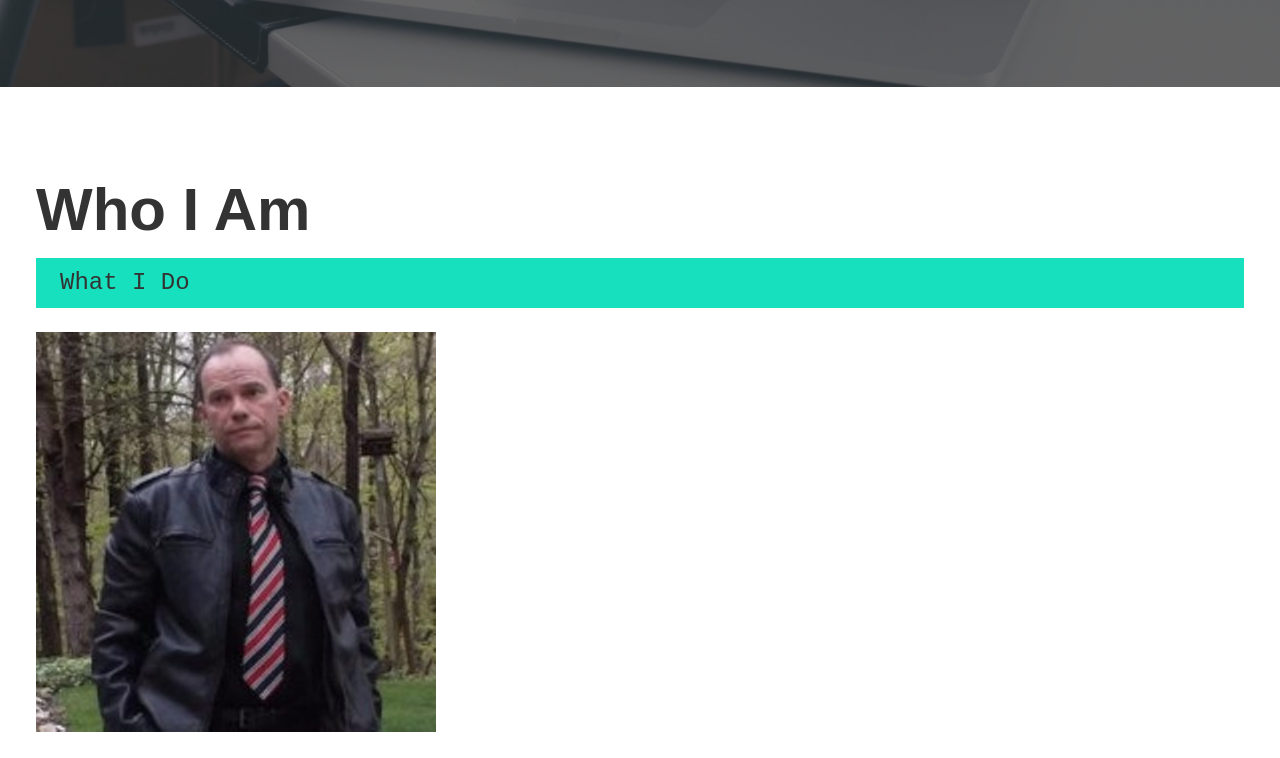
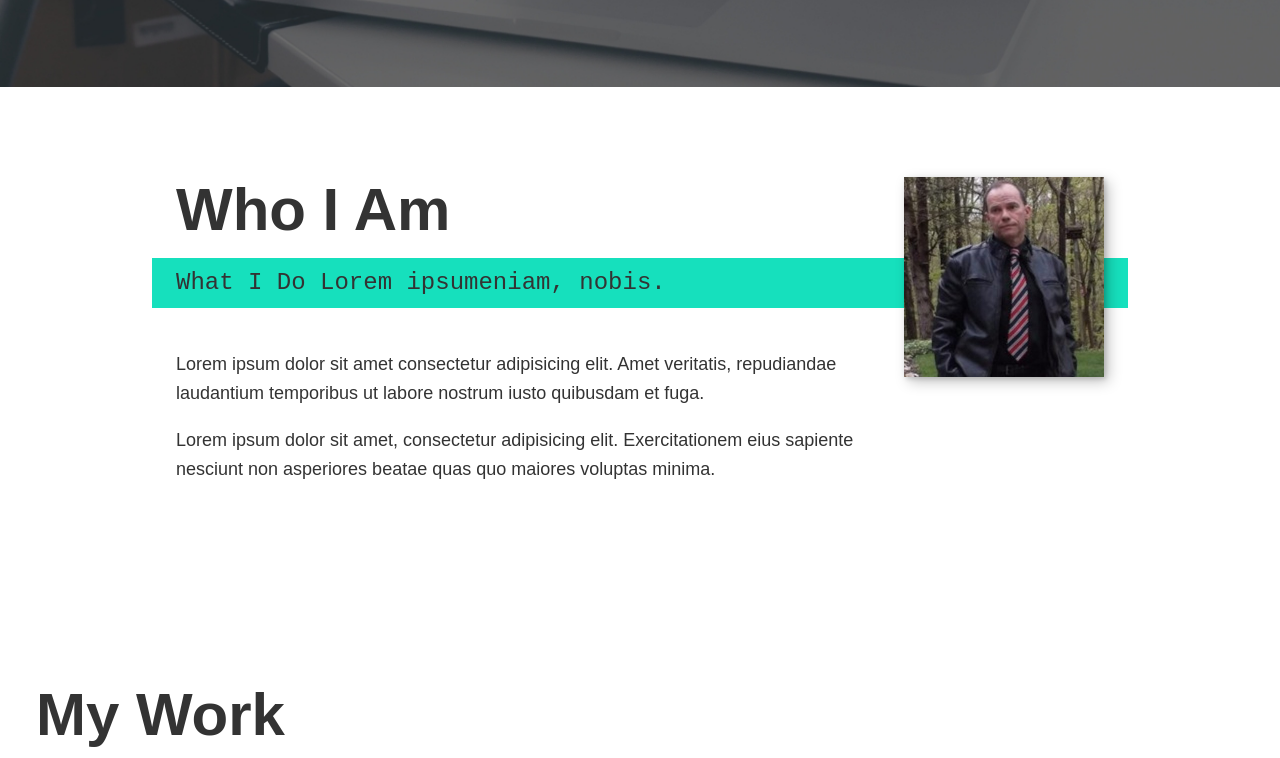
Before and after one commit to jwilliampope/portfolio, a website: page index.html in a window 1280 px wide. Shown: the part 1442-2200 px from the top of the page. Drawn offline with nearby package versions, Linux system fonts and the light colour scheme.

Commit message:
finished about me section, started portfolio section

```diff
--- a/css/style.css
+++ b/css/style.css
@@ -221,3 +221,46 @@ nav {
     margin-left: 2em;
   }
 }
+
+.about-me {
+  max-width: 1000px;
+  margin: 0 auto;
+}
+
+.about-me__img {
+  box-shadow: var(--bs);
+}
+
+@media (min-width: 600px) {
+  .about-me {
+    display: grid;
+    grid-template-columns: 1fr 200px;
+    grid-template-areas:
+      "title img"
+      "subtitle img"
+      "text img";
+    grid-column-gap: 2em;
+  }
+
+  .section__title--about {
+    grid-area: title;
+  }
+
+  .section__subtitle--about {
+    grid-column: 1 / -1;
+    grid-row: 2;
+    position: relative;
+    left: -1em;
+    width: calc(100% + 2em);
+    padding-left: 1em;
+    padding-right: calc(200px + 4em);
+  }
+
+  .about-me__img {
+    grid-area: img;
+    position: relative;
+    z-index: 2;
+  }
+}
+
+/* MY WORK */
--- a/index.html
+++ b/index.html
@@ -64,13 +64,13 @@
     <!--ABOUT ME -->
     <section class="about-me" id="about">
       <h2 class="section__title section__title--about">Who I Am</h2>
-      <p class="section__subtitle section__subtitle--about">What I Do</p>
+      <p class="section__subtitle section__subtitle--about">What I Do Lorem ipsumeniam, nobis.</p>
 
       <div class="about-me__body">
-        <p></p>
-        <p></p>
+        <p>Lorem ipsum dolor sit amet consectetur adipisicing elit. Amet veritatis, repudiandae laudantium temporibus ut labore nostrum iusto quibusdam et fuga.</p>
+        <p>Lorem ipsum dolor sit amet, consectetur adipisicing elit. Exercitationem eius sapiente nesciunt non asperiores beatae quas quo maiores voluptas minima.</p>
       </div>
-      <img src="img/devjack.jpg" alt="jack" />
+      <img src="img/devjack.jpg" alt="jack" class="about-me__img" />
     </section>
 
     <!-- MY WORK  -->
@@ -100,6 +100,10 @@
         <a href="#" class="portfolio__item">
           <img src="img/portfolio-05.jpg" alt="" class="portfolio__img" />
         </a>
+        <!-- portfolio item 6 -->
+        <a href="#" class="portfolio__item">
+          <img src="img/portfolio-06.jpg" alt="" class="portfolio__img" />
+        </a>
       </div>
     </section>
 
```
Also changed, not shown: img/portfolio-06.jpg (added).
